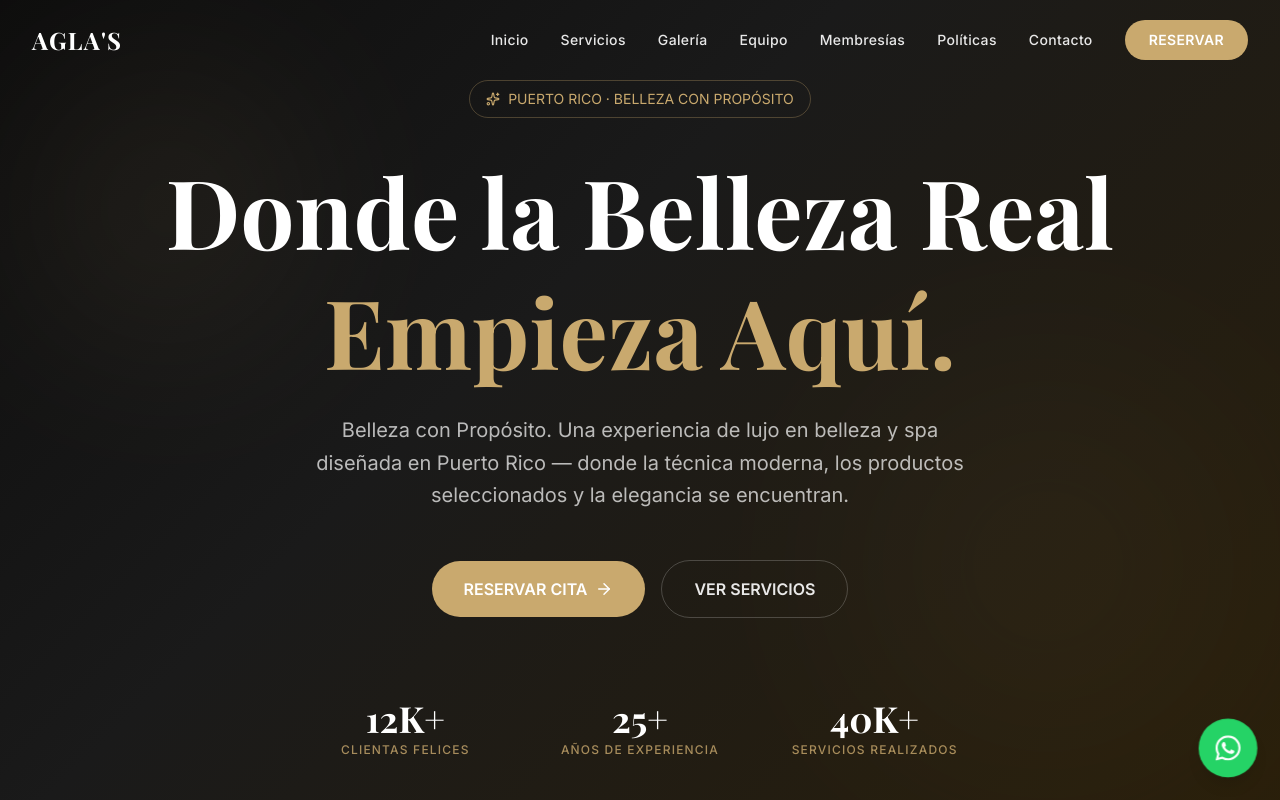
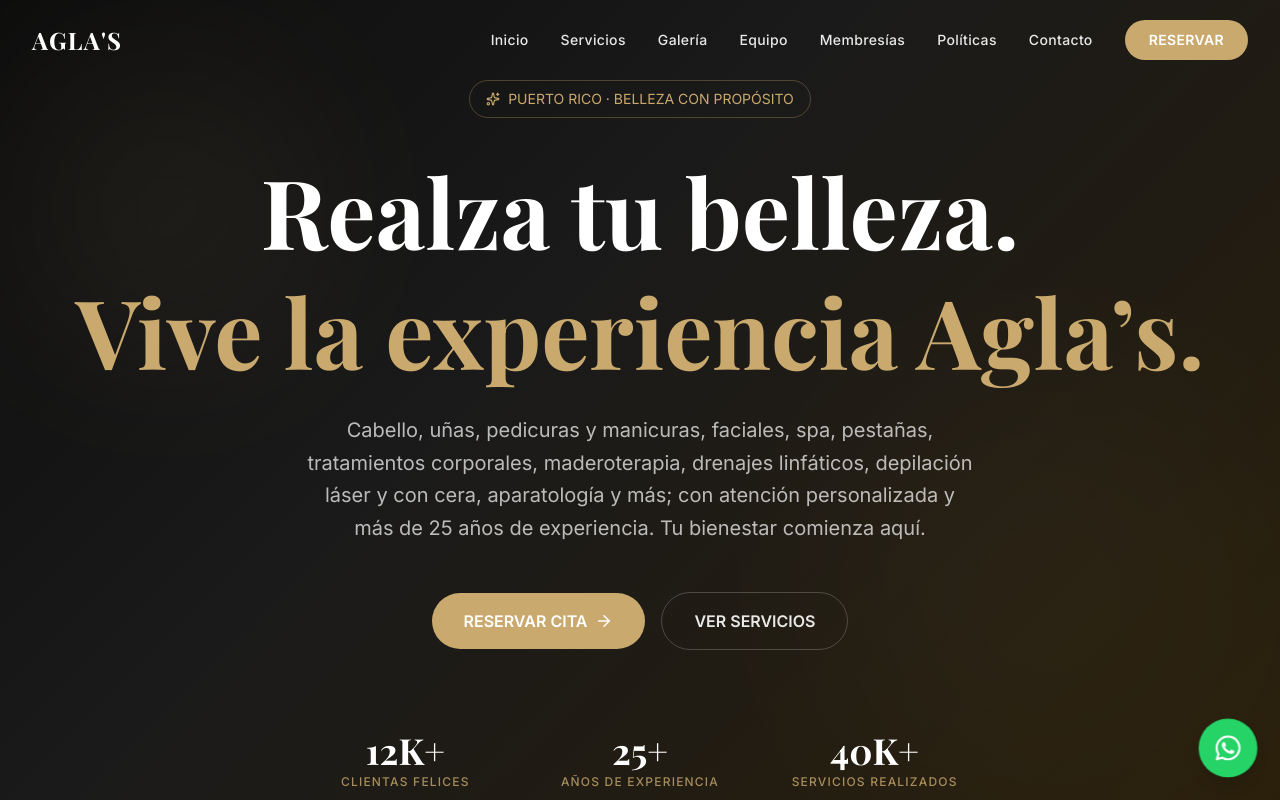
Before and after one commit to ipollc2024-hub/aglas-salon-web, a Next.js app: page / in a window 1280 px wide. Shown: the top 800 px of the page. Built offline with nearby package versions, Linux system fonts and the light colour scheme; a web font is replaced by a local one.

Commit message:
Actualiza mensaje principal del salón

```diff
--- a/src/components/Hero.tsx
+++ b/src/components/Hero.tsx
@@ -44,15 +44,16 @@ export default function Hero() {
 
         {/* Title */}
         <h1 className="fade-in font-playfair text-5xl sm:text-6xl lg:text-8xl text-white font-bold leading-tight mb-6">
-          Donde la Belleza Real
+          Realza tu belleza.
           <br />
-          <span className="text-[#C9A96E]">Empieza Aquí.</span>
+          <span className="text-[#C9A96E]">Vive la experiencia Agla’s.</span>
         </h1>
 
         {/* Subtitle */}
         <p className="fade-in text-white/70 text-lg sm:text-xl max-w-2xl mx-auto mb-12 leading-relaxed">
-          Belleza con Propósito. Una experiencia de lujo en belleza y spa diseñada en Puerto Rico — donde la técnica
-          moderna, los productos seleccionados y la elegancia se encuentran.
+          Cabello, uñas, pedicuras y manicuras, faciales, spa, pestañas, tratamientos corporales,
+          maderoterapia, drenajes linfáticos, depilación láser y con cera, aparatología y más; con
+          atención personalizada y más de 25 años de experiencia. Tu bienestar comienza aquí.
         </p>
 
         {/* CTA Buttons */}
```
